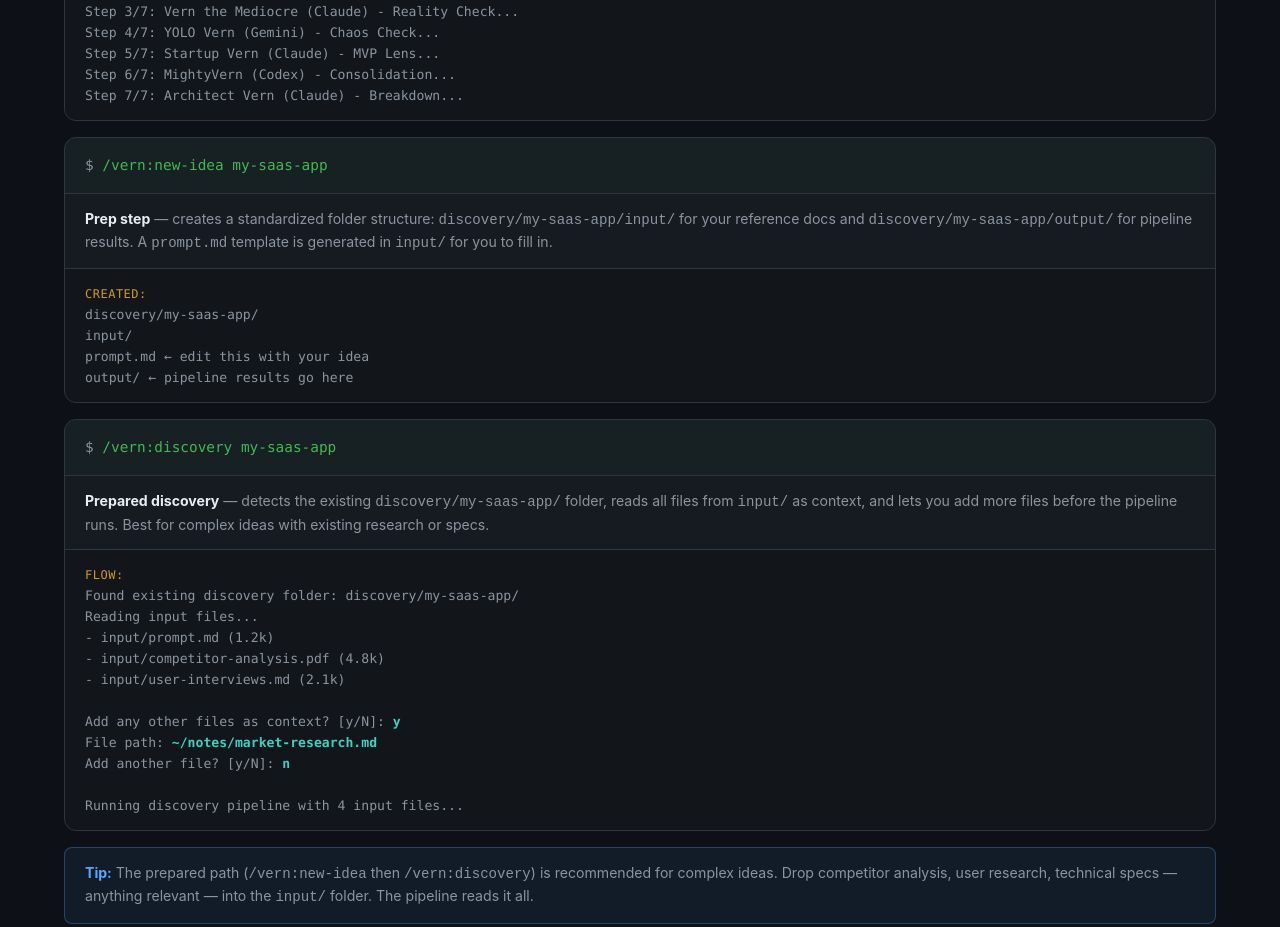
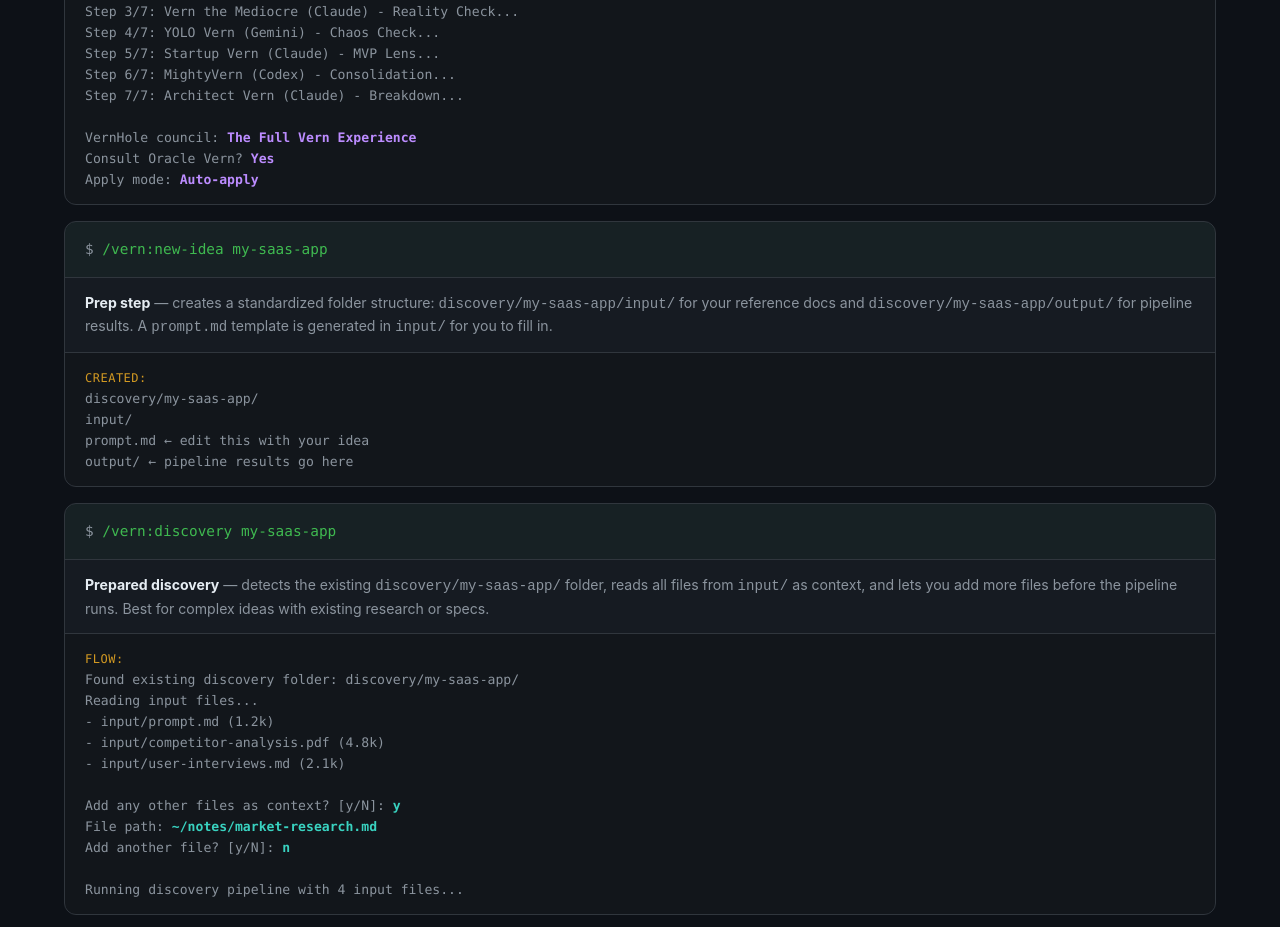
Before and after one commit to jdonohoo/vern-bot, a plain HTML site: page docs/index.html in a window 1280 px wide. Shown: the part 8320-9247 px from the top of the page. Drawn offline with Linux system fonts and the light colour scheme.

Commit message:
Add Oracle + council flow to expanded pipeline example
Show The Full Vern Experience council, Oracle vision, and auto-apply
mode in the expanded (7-step) discovery example on the website.

```diff
--- a/docs/index.html
+++ b/docs/index.html
@@ -1145,7 +1145,11 @@ Running discovery pipeline...
  Step 4/7: YOLO Vern (Gemini) - Chaos Check...
  Step 5/7: Startup Vern (Claude) - MVP Lens...
  Step 6/7: MightyVern (Codex) - Consolidation...
- Step 7/7: Architect Vern (Claude) - Breakdown...</div>
+ Step 7/7: Architect Vern (Claude) - Breakdown...
+
+VernHole council: <strong style="color: var(--purple);">The Full Vern Experience</strong>
+Consult Oracle Vern? <strong style="color: var(--purple);">Yes</strong>
+Apply mode: <strong style="color: var(--purple);">Auto-apply</strong></div>
             </div>
 
             <div class="example-block">
```
